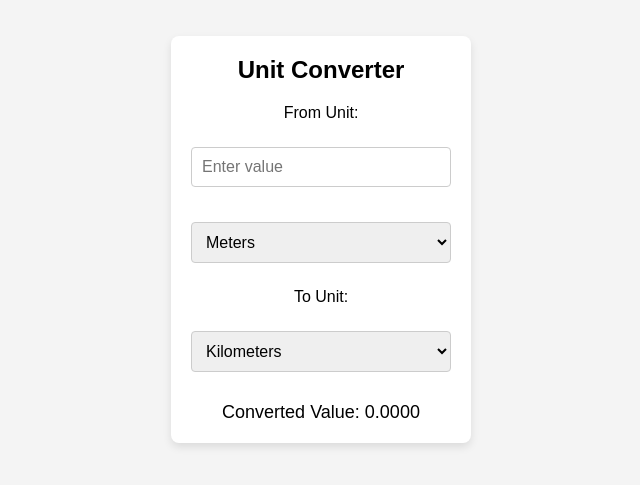
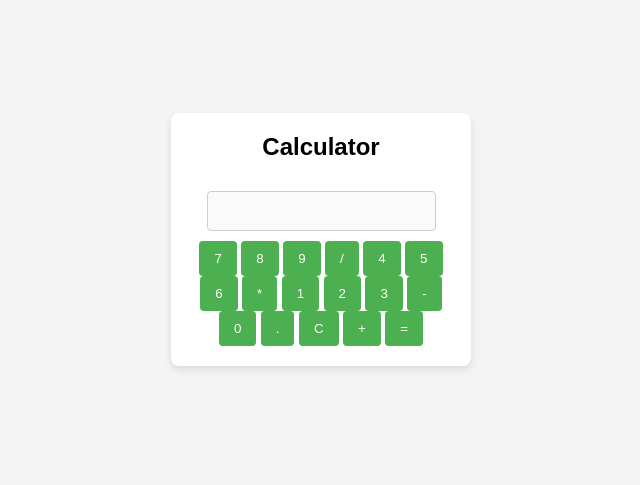
Before and after one commit to nerfvince/calculator, a plain HTML site: page index.html in a window 1280 px wide. Shown: the part 161-646 px from the top of the page, without its empty margins (319-959 px from the left). Drawn offline with Linux system fonts and the light colour scheme.

Commit message:
Update index.html

```diff
--- a/index.html
+++ b/index.html
@@ -3,34 +3,33 @@
 <head>
     <meta charset="UTF-8">
     <meta name="viewport" content="width=device-width, initial-scale=1.0">
-    <title>Unit Converter</title>
+    <title>Calculator</title>
     <link rel="stylesheet" href="style.css">
 </head>
 <body>
     <div class="container">
-        <h1>Unit Converter</h1>
-        <div class="converter">
-            <label for="unitFrom">From Unit:</label>
-            <input type="number" id="valueFrom" placeholder="Enter value" />
-
-            <select id="unitFrom">
-                <option value="meters">Meters</option>
-                <option value="kilometers">Kilometers</option>
-                <option value="inches">Inches</option>
-                <option value="centimeters">Centimeters</option>
-            </select>
-
-            <label for="unitTo">To Unit:</label>
-            <select id="unitTo">
-                <option value="kilometers">Kilometers</option>
-                <option value="meters">Meters</option>
-                <option value="centimeters">Centimeters</option>
-                <option value="inches">Inches</option>
-            </select>
-        </div>
-
-        <div class="result">
-            <p>Converted Value: <span id="result">0</span></p>
+        <h1>Calculator</h1>
+        <div class="calculator">
+            <input type="text" id="display" disabled />
+            <div class="buttons">
+                <button class="btn" data-value="7">7</button>
+                <button class="btn" data-value="8">8</button>
+                <button class="btn" data-value="9">9</button>
+                <button class="btn" data-value="/">/</button>
+                <button class="btn" data-value="4">4</button>
+                <button class="btn" data-value="5">5</button>
+                <button class="btn" data-value="6">6</button>
+                <button class="btn" data-value="*">*</button>
+                <button class="btn" data-value="1">1</button>
+                <button class="btn" data-value="2">2</button>
+                <button class="btn" data-value="3">3</button>
+                <button class="btn" data-value="-">-</button>
+                <button class="btn" data-value="0">0</button>
+                <button class="btn" data-value=".">.</button>
+                <button class="btn" data-value="C">C</button>
+                <button class="btn" data-value="+">+</button>
+                <button class="btn" data-value="=">=</button>
+            </div>
         </div>
     </div>
 
```
